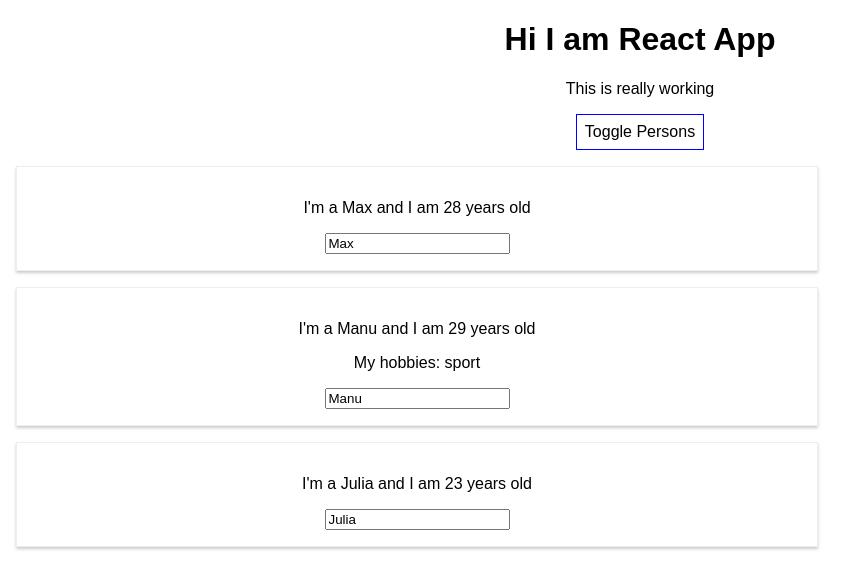
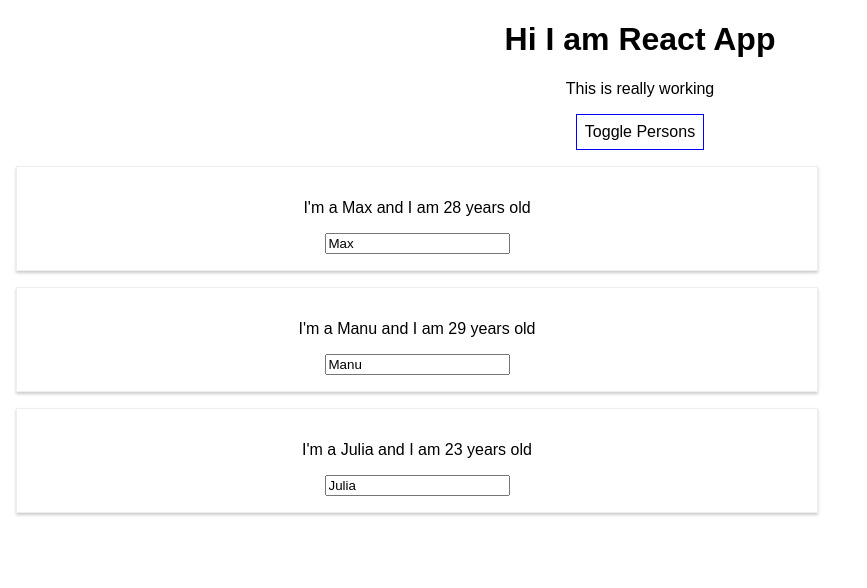
Before and after one commit to JuliaWinogrodzka/ReactJS-project, a React (Create React App) app in the folder react-project-app/: page / in a window 1280 px wide. Both pictures are taken after a click on the button "Toggle Persons". Shown: the top 588 px of the page, without its empty margins (0-867 px from the left). Built offline with nearby package versions, Linux system fonts and the light colour scheme.

Commit message:
mapping list elements to jsx, render it to DOM, like looping with for

```diff
--- a/react-project-app/src/App.js
+++ b/react-project-app/src/App.js
@@ -59,19 +59,11 @@ const App = props => {
   if(togglePersons) {
     persons = (
       <div>
-        <Person
-          name={personsState.persons[0].name}
-          age={personsState.persons[0].age} />
-        <Person
-          name={personsState.persons[1].name}
-          age={personsState.persons[1].age}
-          click={() => switchNameHandler("Max!!")}
-          changed={nameChangeHandler}>
-              My hobbies: sport
-        </Person>
-        <Person
-          name={personsState.persons[2].name}
-          age={personsState.persons[2].age} />
+        {personsState.persons.map(person => {
+          return <Person
+            name={person.name}
+            age={person.age} />
+        })}
       </div>
 
     );
```
Also changed, not shown: 1 other file (tests, documents, lock files or other folders).
